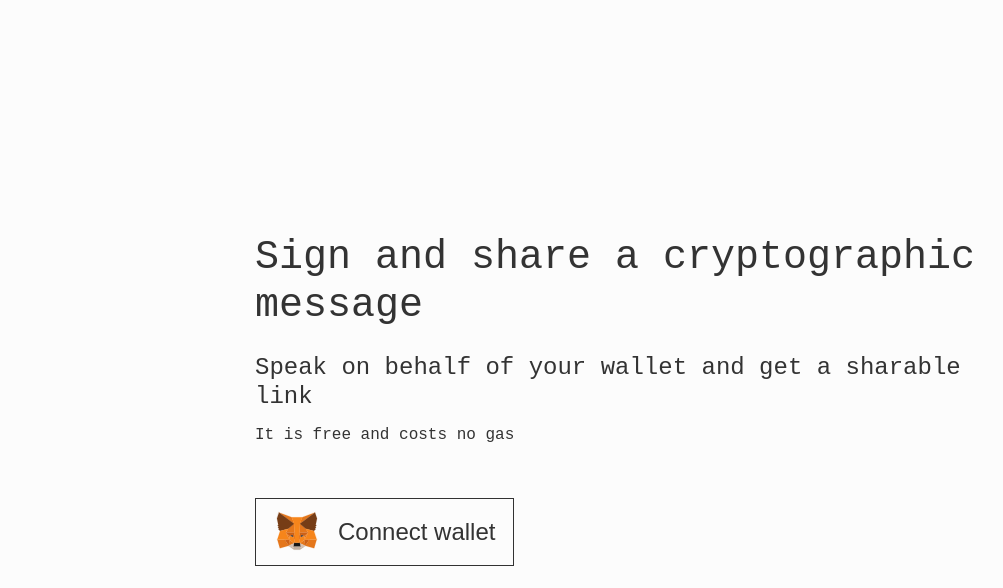
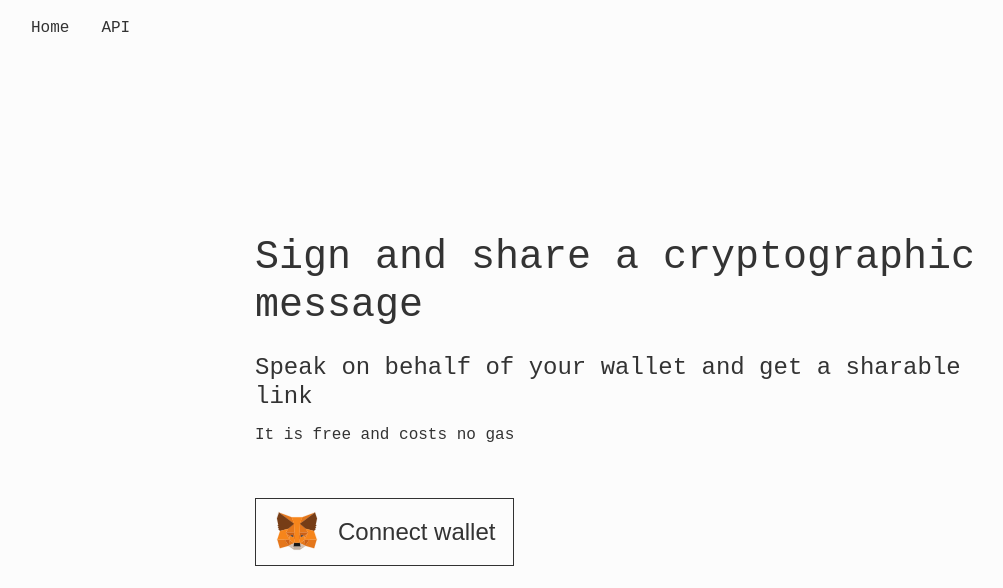
Before and after one commit to actuallymentor/signer, a React (Create React App) app: page /#/ in a window 1280 px wide. Shown: the top 588 px of the page, without its empty margins (1-1004 px from the left). Built offline with nearby package versions, Linux system fonts and the light colour scheme.

Commit message:
✨ Add rudimentary navbar with API

```diff
--- a/src/components/atoms/Text.js
+++ b/src/components/atoms/Text.js
@@ -5,6 +5,20 @@ export const Text = styled.p`
 	margin: .2rem 0;
 	line-height: 1.5rem;
 	color: ${ ( { banner, theme } ) => banner ? theme.colors.primary_invert : theme.colors.text };
+	// background: ${ ( { banner, theme } ) => banner ? theme.colors.primary : theme.colors.primary_invert };
+	padding: ${ ( { banner } ) => banner ? '.5rem 1rem' : 'initial' };
+	box-shadow: ${ ( { banner } ) => banner ? '0 0 20px 2px rgb(0 0 0 / 70%)' : '' };
+	text-align: ${ ( { align } ) => align || 'left' };
+	max-width: 90%;
+  	overflow-wrap: anywhere;
+`
+
+export const A = styled.a`
+	font-size: 1rem;
+	margin: .2rem 0;
+	line-height: 1.5rem;
+	color: ${ ( { banner, theme } ) => banner ? theme.colors.primary_invert : theme.colors.text };
+	text-decoration: none;
 	// background: ${ ( { banner, theme } ) => banner ? theme.colors.primary : theme.colors.primary_invert };
 	padding: ${ ( { banner } ) => banner ? '.5rem 1rem' : 'initial' };
 	box-shadow: ${ ( { banner } ) => banner ? '0 0 20px 2px rgb(0 0 0 / 70%)' : '' };
--- /dev/null
+++ b/src/components/molecules/Menu.js
@@ -0,0 +1,22 @@
+import styled from 'styled-components'
+import { A } from '../atoms/Text'
+
+const Menu = styled.nav`
+	position: fixed;
+	top: 0;
+	left: 0;
+	width: 100%;
+	padding: 1rem;
+
+	& a {
+		padding: 0 1rem;
+	}
+
+`
+
+export default ( { ...props } ) => <Menu>
+
+	<A href='/'>Home</A>
+	<A href='https://signer.docs.apiary.io/' target='_blank'>API</A>
+
+</Menu>
--- a/src/components/pages/Login.js
+++ b/src/components/pages/Login.js
@@ -3,6 +3,7 @@ import Loading from '../molecules/Loading'
 import { H1, H2, Text, Br } from '../atoms/Text'
 import Button from '../atoms/Button'
 import Fox from '../../assets/metamask-fox-cleaned.svg'
+import Menu from '../molecules/Menu'
 
 import { useAddress, getAddress, useIsConnected } from '../../modules/web3'
 import { useState, useEffect } from 'react'
@@ -77,6 +78,8 @@ export default function Login() {
 
 	return <Container align={ 'flex-start' } gutter={ true }>
 
+			<Menu />
+
 			<H1>Sign and share a cryptographic message</H1>
 			<H2>Speak on behalf of your wallet and get a sharable link</H2>
 			<Text>It is free and costs no gas</Text>
--- a/src/components/pages/Sign.js
+++ b/src/components/pages/Sign.js
@@ -4,6 +4,7 @@ import { Br, Text } from '../atoms/Text'
 import Button from '../atoms/Button'
 import Fox from '../../assets/metamask-fox-cleaned.svg'
 import ResizingTextarea from '../molecules/ResizingTextarea'
+import Menu from '../molecules/Menu'
 
 import { useAddress, getAddress, useENS, sign_message, verify_message } from '../../modules/web3'
 import { useEffect, useState } from 'react'
@@ -131,6 +132,8 @@ export default function Sign() {
 
 	return <Container align='flex-start'>
 
+			<Menu />
+
 			<Text>I { ENS ? `${ ENS } (aka ${ address.slice( 0, 9 ) })` : address } hereby sign,</Text>
 
 			<ResizingTextarea minRows={ 10 } onChange={ ( { target } ) => setMessage( target.value ) } value={ message } autoFocus />
--- a/src/components/pages/Verify.js
+++ b/src/components/pages/Verify.js
@@ -5,6 +5,7 @@ import Button from '../atoms/Button'
 import Fox from '../../assets/metamask-fox-cleaned.svg'
 import ResizingTextarea from '../molecules/ResizingTextarea'
 import Input from '../molecules/Input'
+import Menu from '../molecules/Menu'
 
 import { ens_from_address, verify_message } from '../../modules/web3'
 import { useEffect, useState } from 'react'
@@ -119,6 +120,8 @@ export default function Verify() {
 
 			{ !share && <>
 
+				<Menu />
+
 				<H1>Message verification</H1>
 				<Text>Signer { ENS ? `${ claimed_signatory } (aka ${ ENS })` : claimed_signatory } has verifiably signed:</Text>
 
@@ -136,6 +139,8 @@ export default function Verify() {
 
 			{ share && <>
 
+				<Menu />
+
 				<H2>Share this message</H2>
 				<Text>Anyone with this link can see the source message and signature that { ENS || claimed_signatory } left here.</Text>
 				<Text>This link is not saved. If you lose it you will have to generate a new link.</Text>
```
